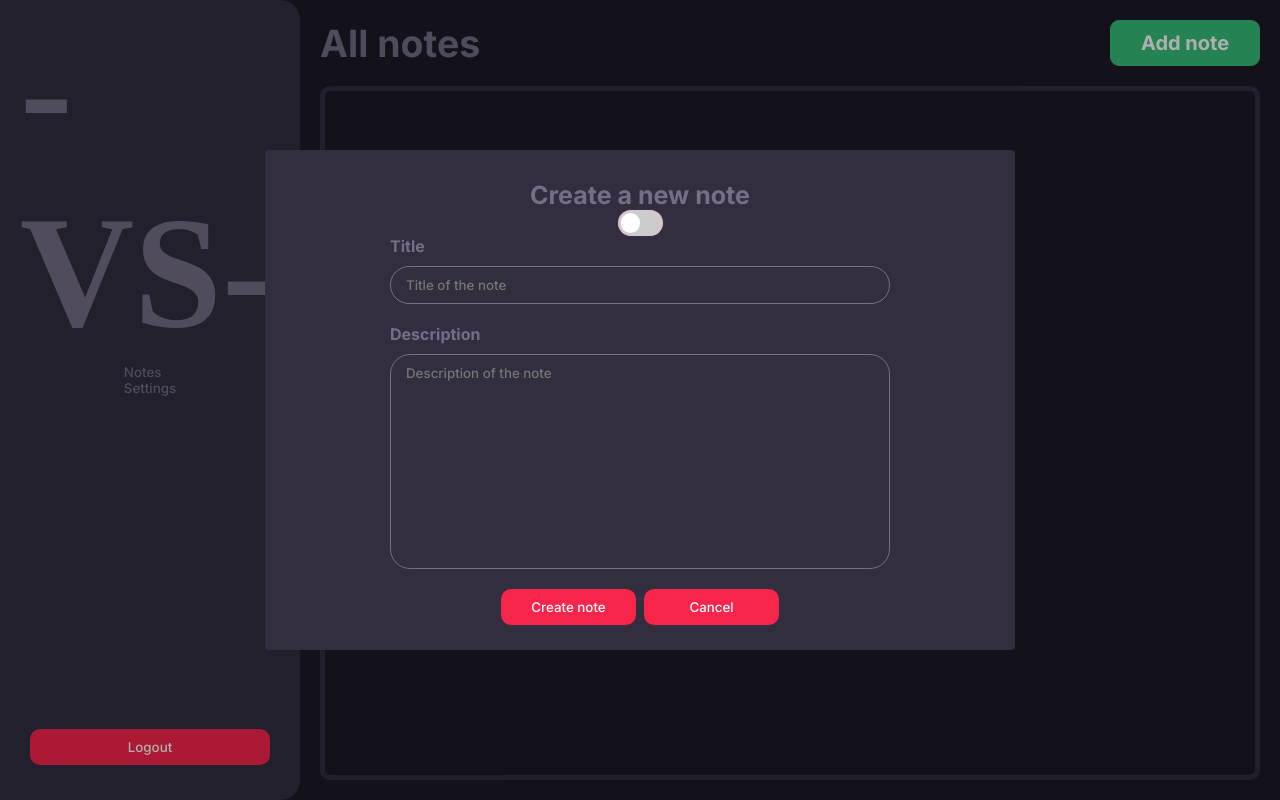
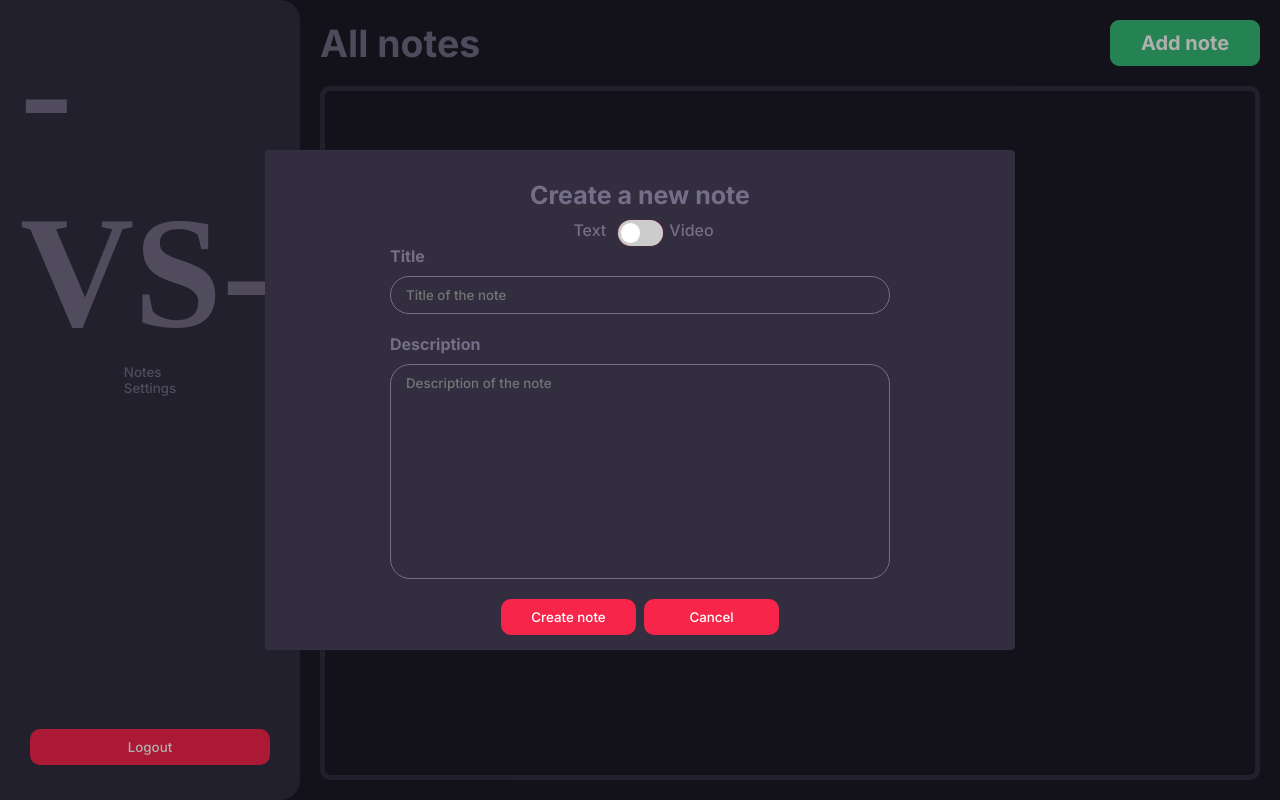
Before and after one commit to eduardodias2/CS-IA-2, a React (Vite) app: page / in a window 1280 px wide. Both pictures are taken after a click on the button "Add note". Built offline with nearby package versions, Linux system fonts and the light colour scheme; a web font is replaced by a local one.

Commit message:
some changes

```diff
--- a/src/components/Input/index.jsx
+++ b/src/components/Input/index.jsx
@@ -1,13 +1,25 @@
 import { Container } from "./styles";
 
 export function Input({ label, type = "text", id, ...rest }) {
+  var wordLen = 20; // Maximum word length
+  function checkWordLen(obj) {
+    var len = obj.value.split(/[\s]+/);
+    if (len.length > wordLen) {
+      alert("You cannot put more than " + wordLen + " words in this text area.");
+      obj.oldValue = obj.value != obj.oldValue ? obj.value : obj.oldValue;
+      obj.value = obj.oldValue ? obj.oldValue : "";
+      return false;
+    }
+    return true;
+  }
+
   return (
     <Container>
       <label htmlFor={id}>{label}</label>
       {type.toLowerCase() !== "textarea" ? (
         <input type={type} required id={id} {...rest} />
       ) : (
-        <textarea required {...rest}/>
+        <textarea required onInput={(e) => checkWordLen(e.target)} {...rest} />
       )}
     </Container>
   );
--- a/src/components/Modal/styles.js
+++ b/src/components/Modal/styles.js
@@ -30,6 +30,7 @@ export const Panel = styled(Dialog.Panel)`
 
 export const Title = styled(Dialog.Title)`
     font-size: 2.5em;
+    padding-bottom: 1rem;
 `
 export const InputContainer = styled.div`
     display: flex;
--- a/src/components/Switch/index.jsx
+++ b/src/components/Switch/index.jsx
@@ -1,12 +1,17 @@
-
+import * as S from './styles'
 import { Label } from './styles'
 
 export function Switch ({isChecked, onChange}) {
 
   return (
     <Label >
+      <S.Texts >
+        <p>Text</p>
+        <p>Video</p>
+      </S.Texts>
       <input checked={isChecked} onChange={(e) => onChange(e.target.checked)} type="checkbox" />
       <span className='slider'></span>
+
     </Label>
   )
 }
--- a/src/components/Switch/styles.js
+++ b/src/components/Switch/styles.js
@@ -48,4 +48,15 @@ export const Label = styled.label`
       -webkit-transition: 0.4s;
     }
   }
+
+  p {
+    font-size: 1.6rem;
+  }
 `;
+
+export const Texts = styled.div`
+  display: flex;
+  justify-content: center;
+  gap: 6.3rem;
+  padding-left: 7px;
+`
--- a/src/routers/auth.routes.jsx
+++ b/src/routers/auth.routes.jsx
@@ -1,6 +1,5 @@
 import { Routes, Route } from 'react-router-dom';
 import { Login } from '../Pages/Login';
-
 
 export function AuthRoutes () {
   return (
```
